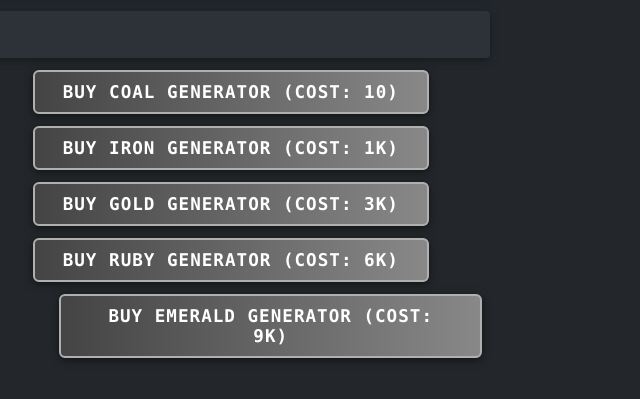
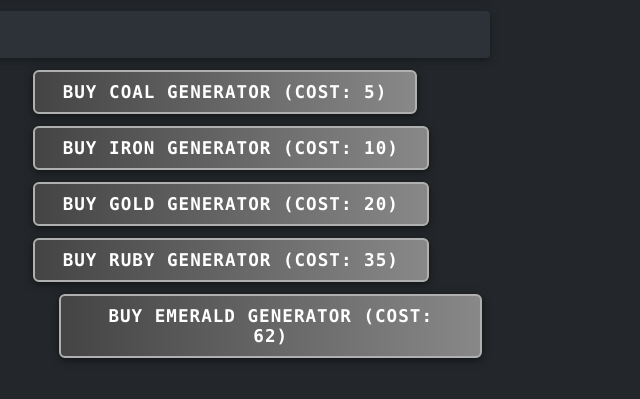
Before and after one commit to BenBlackburn2001/game, a plain HTML site: page index.html in a window 1280 px wide. Shown: the part 251-650 px from the top of the page, 500-1140 px from the left. Drawn offline with nearby package versions, Linux system fonts and the light colour scheme.

Commit message:
Update index.html

```diff
--- a/index.html
+++ b/index.html
@@ -75,11 +75,11 @@
     // --- Generator Config ---
     let multiplier = 1;
     const generatorConfig = {
-      coal: { baseCost: new BigNumber(10), power: 0.1, key: "generatorsCoal", label: "Coal Generators", button: "generateCoal", span: "generatorsCoal" },
-      iron: { baseCost: new BigNumber(1000), power: 0.15, key: "generatorsIron", label: "Iron Generators", button: "generateIron", span: "generatorsIron" },
-      gold: { baseCost: new BigNumber(3000), power: 0.225, key: "generatorsGold", label: "Gold Generators", button: "generateGold", span: "generatorsGold" },
-      ruby: { baseCost: new BigNumber(6000), power: 0.338, key: "generatorsRuby", label: "Ruby Generators", button: "generateRuby", span: "generatorsRuby" },
-      emerald: { baseCost: new BigNumber(9000), power: 0.506, key: "generatorsEmerald", label: "Emerald Generators", button: "generateEmerald", span: "generatorsEmerald" }
+      coal: { baseCost: new BigNumber(5), power: 0.1, key: "generatorsCoal", label: "Coal Generators", button: "generateCoal", span: "generatorsCoal" },
+      iron: { baseCost: new BigNumber(10), power: 0.15, key: "generatorsIron", label: "Iron Generators", button: "generateIron", span: "generatorsIron" },
+      gold: { baseCost: new BigNumber(20), power: 0.225, key: "generatorsGold", label: "Gold Generators", button: "generateGold", span: "generatorsGold" },
+      ruby: { baseCost: new BigNumber(35), power: 0.338, key: "generatorsRuby", label: "Ruby Generators", button: "generateRuby", span: "generatorsRuby" },
+      emerald: { baseCost: new BigNumber(62), power: 0.506, key: "generatorsEmerald", label: "Emerald Generators", button: "generateEmerald", span: "generatorsEmerald" }
     };
 
     // --- Helpers ---
```
